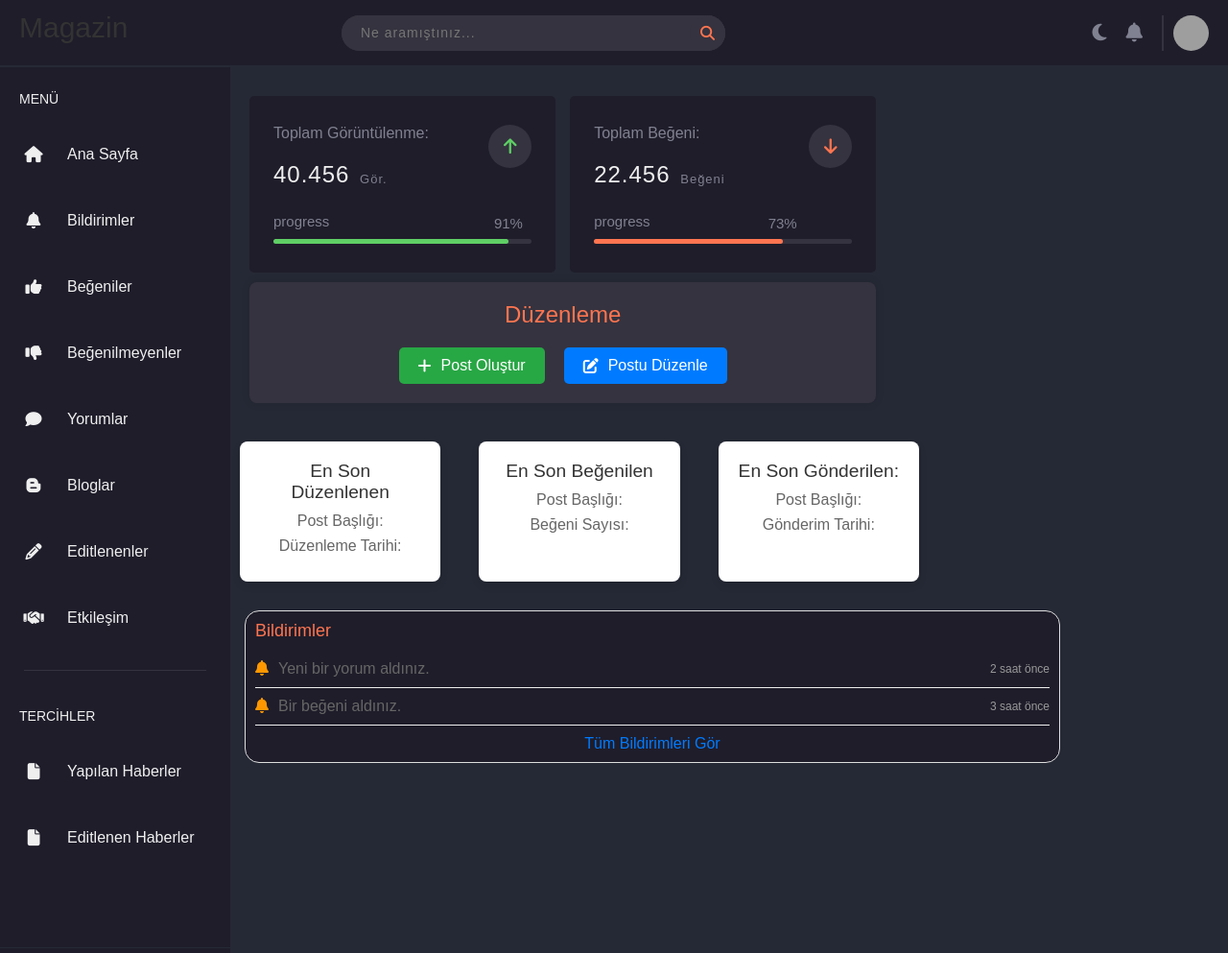
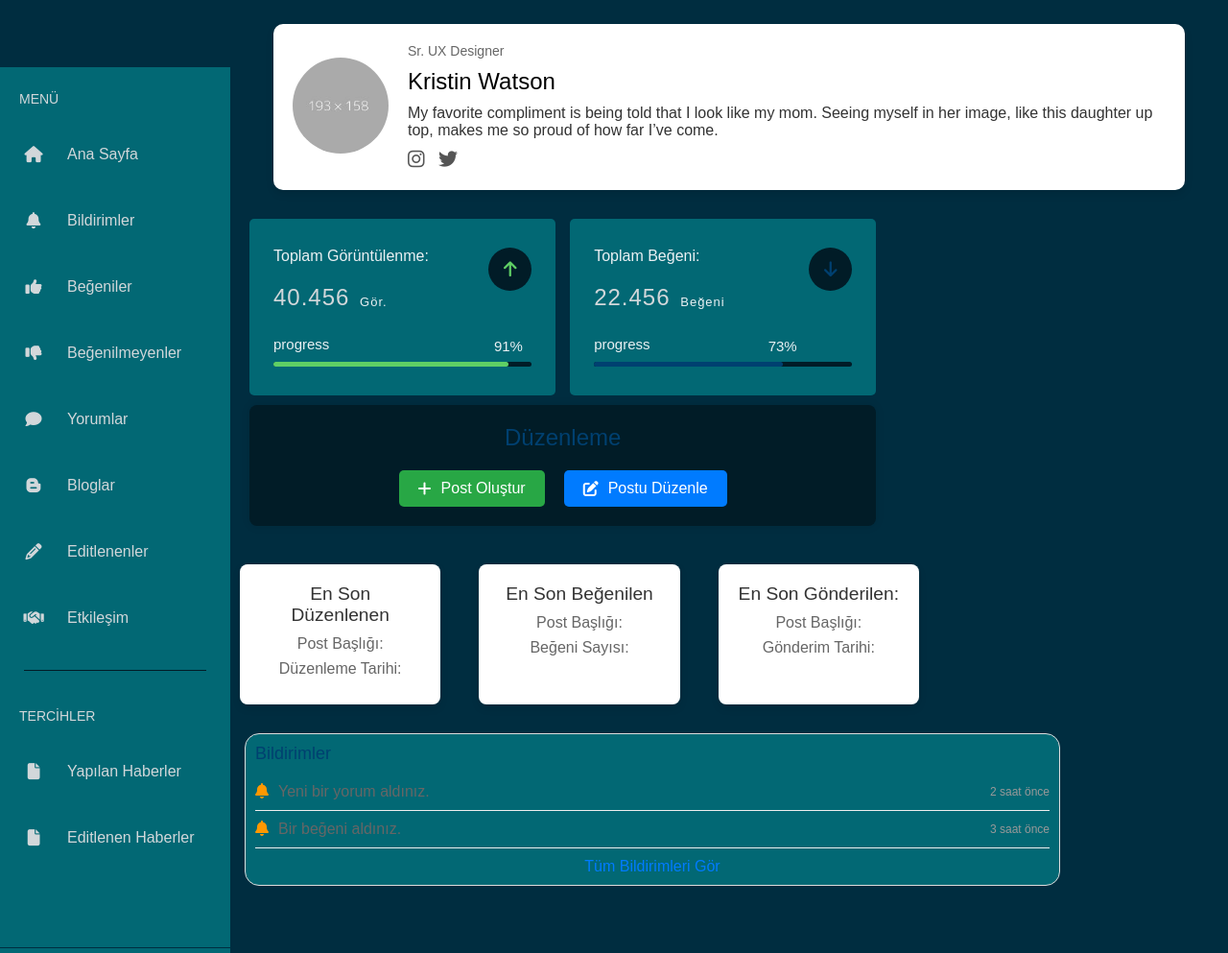
Before and after one commit to kadirtann/Django-Magazin, a Django app: page /dashboard/writerdashboard/ in a window 1280 px wide. Shown: the whole page at 96% size. Run offline with Django 5.2, Linux system fonts and the light colour scheme; some libraries are stand-ins or nearby versions; some web fonts are replaced; grey boxes are pictures that could not be loaded.

Commit message:
dashboard yeni renk güncelleme

```diff
--- a/Magazin/Dashboard/static/Dashboard/css/style.css
+++ b/Magazin/Dashboard/static/Dashboard/css/style.css
@@ -10,12 +10,12 @@
 }
 
 :root {
-    --primary-clr: #ff7550;
-    --bg-primary: #1f1d2a;
-    --bg-secondary: #252935;
-    --bg-ternary: #35333f;
-    --heading-clr: #efefef;
-    --text-clr: #808191;
+    --primary-clr: #004070;
+    --bg-primary: #026874;
+    --bg-secondary: #002D40;
+    --bg-ternary: #011C27;
+    --heading-clr: #D2D7DA;
+    --text-clr: #EBF0F3;
     --gradient: linear-gradient(to right, #35333f, transparent);
 }
 
@@ -484,6 +484,80 @@ p {
     color: #666;
 }
 
+/* Kendini tanıtma Başlangıç */
+.kendini-tanitma {
+    max-width: 950px;
+    margin: auto;
+    margin-top: 25px;
+    background: #fff;
+    border-radius: 10px;
+    box-shadow: 0 4px 8px rgba(0, 0, 0, 0.1);
+    padding: 20px;
+}
+
+.author-bio-wrap {
+    display: flex;
+    align-items: center;
+}
+
+.author-thumbnail {
+    position: relative;
+    margin-right: 20px;
+}
+
+.author-thumbnail img {
+    border-radius: 50%;
+    width: 100px;
+    height: 100px;
+    object-fit: cover;
+}
+
+.author-thumbnail input[type="file"] {
+    position: absolute;
+    top: 0;
+    left: 0;
+    width: 100px;
+    height: 100px;
+    opacity: 0;
+    cursor: pointer;
+}
+
+.author-body {
+    flex: 1;
+}
+
+.subtitle {
+    display: block;
+    font-size: 14px;
+    color: #666;
+}
+
+.title {
+    font-size: 24px;
+    margin: 10px 0;
+}
+
+.author-inner-text {
+    font-size: 16px;
+    color: #333;
+}
+
+.social-share-author {
+    margin-top: 10px;
+}
+
+.social-share-author a {
+    margin-right: 10px;
+    color: #555;
+    font-size: 20px;
+    text-decoration: none;
+}
+
+.social-share-author a:hover {
+    color: #000;
+}
+
+/* Kendini tanıtma Bitiş */
 /* Descriptions Bitiş */
 /* butonlar başlangıç */
 .dashboard {
--- a/Magazin/Dashboard/static/Dashboard/js/script.js
+++ b/Magazin/Dashboard/static/Dashboard/js/script.js
@@ -5,3 +5,12 @@ hamburgerBtn.addEventListener('click', sidebarToggle);
 function sidebarToggle() {
     sideBar.classList.toggle('active');
 }
+
+function previewImage(event) {
+    const reader = new FileReader();
+    reader.onload = function () {
+        const output = document.getElementById('author-image');
+        output.src = reader.result;
+    };
+    reader.readAsDataURL(event.target.files[0]);
+}
--- a/Magazin/Dashboard/templates/writer-dashboard.html
+++ b/Magazin/Dashboard/templates/writer-dashboard.html
@@ -10,36 +10,6 @@
   <body>
     <!-- ? Wrapper Başlangıç -->
     <div class="page-wrapper">
-      <!-- ! Üst Bar Başlangıç -->
-      <div class="top-bar">
-        <div class="top-bar-left">
-          <div class="hamburger-btn">
-            <span></span>
-            <span></span>
-            <span></span>
-          </div>
-          <div class="logo">
-            <h2>Magazin</h2>
-          </div>
-        </div>
-        <div class="search-box">
-          <input type="text" class="input-box" placeholder="Ne aramıştınız..." />
-          <span class="search-btn"><i class="fa-solid fa-search"></i></span>
-        </div>
-        <div class="top-bar-right">
-          <div class="mode-switch">
-            <i class="fa-solid fa-moon"></i>
-          </div>
-          <div class="notifications">
-            <i class="fa-solid fa-bell"></i>
-          </div>
-          <div class="profile">
-            <img src="#" alt="Profil Resmi" />
-          </div>
-        </div>
-      </div>
-      <!-- ! Üst Bar Bitiş -->
-
       <!-- ! Side Bar Başlangıç -->
       <aside class="side-bar">
         <!-- ! Navbar Links Başlangıç -->
@@ -126,6 +96,25 @@
       <!-- ! Side Bar Bitiş -->
       <!-- Content Sectiond Başlangıç -->
       <div class="contents">
+        <!-- Yazar Kendini Tanıtma -->
+        <div class="kendini-tanitma">
+          <div class="author-bio-wrap">
+            <div class="author-thumbnail">
+              <img id="author-image" src="assets/media/model.jpg" alt="Author" />
+              <input type="file" id="image-upload" accept="image/*" onchange="previewImage(event)" />
+            </div>
+            <div class="author-body">
+              <span class="subtitle">Sr. UX Designer</span>
+              <h5 class="title">Kristin Watson</h5>
+              <p class="author-inner-text">My favorite compliment is being told that I look like my mom. Seeing myself in her image, like this daughter up top, makes me so proud of how far I’ve come.</p>
+              <div class="social-share-author">
+                <a href="#"><i class="fab fa-instagram"></i></a>
+                <a href="#"><i class="fab fa-twitter"></i></a>
+              </div>
+            </div>
+          </div>
+        </div>
+
         <!-- Description Başlangıç -->
         <div class="description">
           <!-- Column 1 Başlangıç -->
--- a/Magazin/Login/views.py
+++ b/Magazin/Login/views.py
@@ -12,7 +12,7 @@ def login(request):
 
         if not login_info or not password:
             messages.error(request, 'Kullanıcı adı ve şifre gereklidir.')
-            return render(request, 'login/login.html')
+            return render(request, 'main/base.html')
 
         try:
             user_mail = User.objects.get(email=login_info)
@@ -60,7 +60,7 @@ def register_view(request):
                 reader = Reader.objects.create(user=user, phone=phone)
                 reader.save()
                 auth_login(request, user)
-                return redirect('Main/base')  # Kayıt başarılıysa yönlendirilecek sayfa
+                return redirect('login')  # Kayıt başarılıysa yönlendirilecek sayfa
         else:
             messages.error(request, 'Şifreler eşleşmiyor!')
 
```
Also changed, not shown: Magazin/media/images/istockphoto-1406028107-612x612.jpg (deleted), Magazin/media/images/stars-2643089_1280.jpg (deleted), Magazin/media/images/twitter.png (deleted), Magazin/media/posts/deneme.jpg (deleted), Magazin/media/posts/deneme_BXK0H3I.jpg (deleted), Magazin/media/posts/istockphoto-1406028107-612x612.jpg (deleted).
